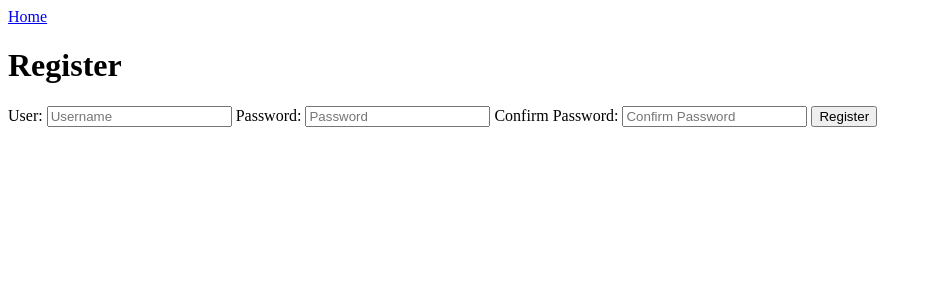
After one commit to sininen-blue/budget-tracker, a Django app: page /register/ in a window 1280 px wide. The commit adds this page. Shown: the top 300 px of the page, without its empty margins (0-932 px from the left). Run offline with Django 5.2, Linux system fonts and the light colour scheme.

Commit message:
added login system

```diff
--- a/BudgetTracker/budget_tracker/templates/budget_tracker/base.html
+++ b/BudgetTracker/budget_tracker/templates/budget_tracker/base.html
@@ -7,6 +7,10 @@
     </head>
     <header>
         <a href="{% url 'budget_tracker:index' %}">Home</a>
+
+        {% if current_user %}
+            <a href="{% url 'budget_tracker:logout_view' %}">Logout</a>
+        {% endif %}
     </header>
     <body>
         {% block content %}{% endblock %}
--- /dev/null
+++ b/BudgetTracker/budget_tracker/templates/budget_tracker/register.html
@@ -0,0 +1,24 @@
+{% extends "budget_tracker/base.html" %}
+{% block title %}Register{% endblock %}
+
+{% block content %}
+<h1>Register</h1>
+<form action="{% url 'budget_tracker:register_view' %}" method="post">
+    {% csrf_token %}
+
+    <label for="username">User:</label>
+    <input type="text" id="username" name="username" placeholder="Username"
+        {% if username %}
+        value="{{ username }}"
+        {% endif %}
+        required>
+    <label for="password">Password:</label>
+    <input type="password" id="password" name="password" placeholder="Password" required>
+    <label for="password-confirm">Confirm Password:</label>
+    <input type="password" id="password-confirm" name="password-confirm" placeholder="Confirm Password" required>
+    <button type="submit">Register</button>
+</form>
+{% if error %}
+<p class="error">{{ error }}</p>
+{% endif %}
+{% endblock %}
--- a/BudgetTracker/budget_tracker/urls.py
+++ b/BudgetTracker/budget_tracker/urls.py
@@ -11,4 +11,8 @@ urlpatterns = [
     path("income/add/", views.add_income, name="add_income"),
     path("income/<int:income_id>/remove/", views.remove_income, name="remove_income"),
     path("income/<int:income_id>/edit/", views.edit_income, name="edit_income"),
+
+    path("login/", views.login_view, name="login_view"),
+    path("logout/", views.logout_view, name="logout_view"),
+    path("register/", views.register_view, name="register_view"),
 ]
--- a/BudgetTracker/budget_tracker/views.py
+++ b/BudgetTracker/budget_tracker/views.py
@@ -1,12 +1,63 @@
 from django.shortcuts import render, redirect
 from django.contrib.auth.models import User
-from .models import Expense, Income
+from django.contrib.auth import authenticate, login, logout
+from django.contrib.auth.decorators import login_required
+from .models import Expense, Income, UserProfile
 
 
+def login_view(request):
+    if request.method == "POST":
+        username = request.POST["username"]
+        password = request.POST["password"]
+        user = authenticate(request, username=username, password=password)
+
+        if user is not None:
+            login(request, user)
+            return redirect("/")
+        else:
+            context = {"error": "incorrect credentials"}
+            return render(request, "budget_tracker/login.html", context)
+    else:
+        return render(request, "budget_tracker/login.html")
+
+
+def register_view(request):
+    if request.method == "POST":
+        username = request.POST["username"]
+        password = request.POST["password"]
+        password_confirm = request.POST["password-confirm"]
+
+        if password == password_confirm:
+            try:
+                User.objects.get(username=username)
+                context = {"error": "username already taken"}
+                return render(request, "budget_tracker/register.html", context)
+
+            except User.DoesNotExist:
+                User.objects.create_user(username, None, password)
+                UserProfile.objects.create(
+                    user=User.objects.get(username=username), savings=0.0
+                )
+                return redirect("/login/")
+        else:
+            context = {"username": username, "error": "passwords do not match"}
+            return render(request, "budget_tracker/register.html", context)
+
+    else:
+        return render(request, "budget_tracker/register.html")
+
+
+def logout_view(request):
+    logout(request)
+    return redirect("/login/")
+
+
+@login_required(redirect_field_name="login_view", login_url="login/")
 def index(request):
     set_savings()
-    savings = User.objects.get(username="neil").userprofile.savings
+    savings = User.objects.get(username=request.user.username).userprofile.savings
     context = {
+        "current_user": request.user,
         "savings": savings,
         "expenses": Expense.objects.all(),
         "incomes": Income.objects.all(),
@@ -32,6 +83,7 @@ def set_savings():
     user_profile.save()
 
 
+@login_required(redirect_field_name="login_view", login_url="login/")
 def add_expense(request):
     if request.method == "POST":
         expense_category = request.POST["category"]
@@ -43,6 +95,7 @@ def add_expense(request):
         return render(request, "budget_tracker/add_expense.html")
 
 
+@login_required(redirect_field_name="login_view", login_url="login/")
 def remove_expense(request, expense_id):
     expense_instance = Expense.objects.get(pk=expense_id)
     expense_instance.delete()
@@ -50,6 +103,7 @@ def remove_expense(request, expense_id):
     return redirect("/")
 
 
+@login_required(redirect_field_name="login_view", login_url="login/")
 def edit_expense(request, expense_id):
     expense_instance = Expense.objects.get(pk=expense_id)
 
@@ -63,12 +117,11 @@ def edit_expense(request, expense_id):
 
         return redirect("/")
 
-    context = {
-        "expense": expense_instance
-    }
+    context = {"expense": expense_instance}
     return render(request, "budget_tracker/edit_expense.html", context)
 
 
+@login_required(redirect_field_name="login_view", login_url="login/")
 def add_income(request):
     if request.method == "POST":
         income_quantity = float(request.POST["income_quantity"])
@@ -85,6 +138,7 @@ def add_income(request):
         return render(request, "budget_tracker/add_income.html")
 
 
+@login_required(redirect_field_name="login_view", login_url="login/")
 def remove_income(request, income_id):
     income_instance = Income.objects.get(pk=income_id)
     income_instance.delete()
@@ -92,6 +146,7 @@ def remove_income(request, income_id):
     return redirect("/")
 
 
+@login_required(redirect_field_name="login_view", login_url="login/")
 def edit_income(request, income_id):
     income_instance = Income.objects.get(pk=income_id)
 
@@ -103,7 +158,7 @@ def edit_income(request, income_id):
 
         return redirect("/")
 
-    context = {
-        "income": income_instance
-    }
+    context = {"income": income_instance}
     return render(request, "budget_tracker/edit_income.html", context)
+    return render(request, "budget_tracker/edit_income.html", context)
+    return render(request, "budget_tracker/edit_income.html", context)
```
Also changed, not shown: BudgetTracker/budget_tracker/templates/budget_tracker/login.html (added, +22 -0 lines).
